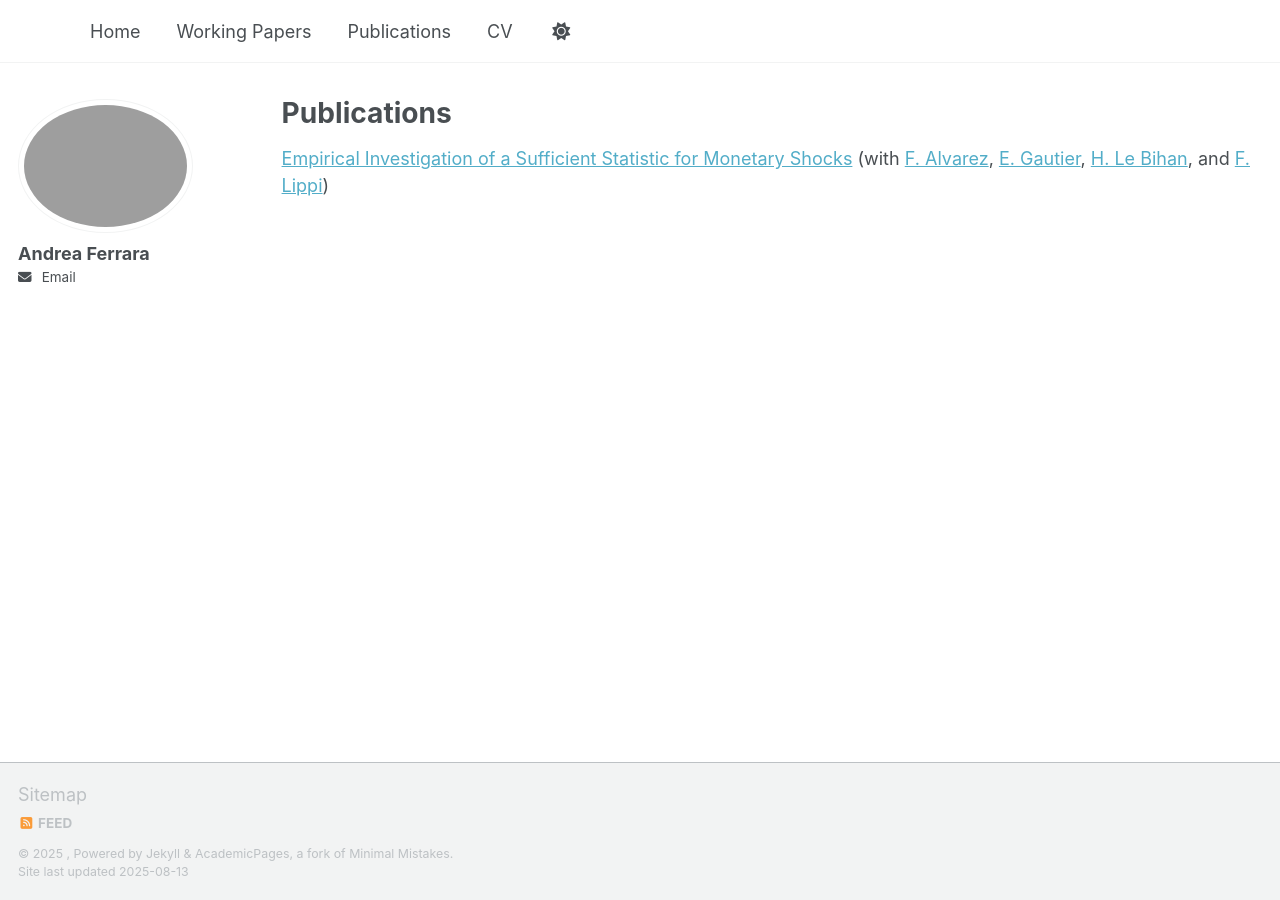
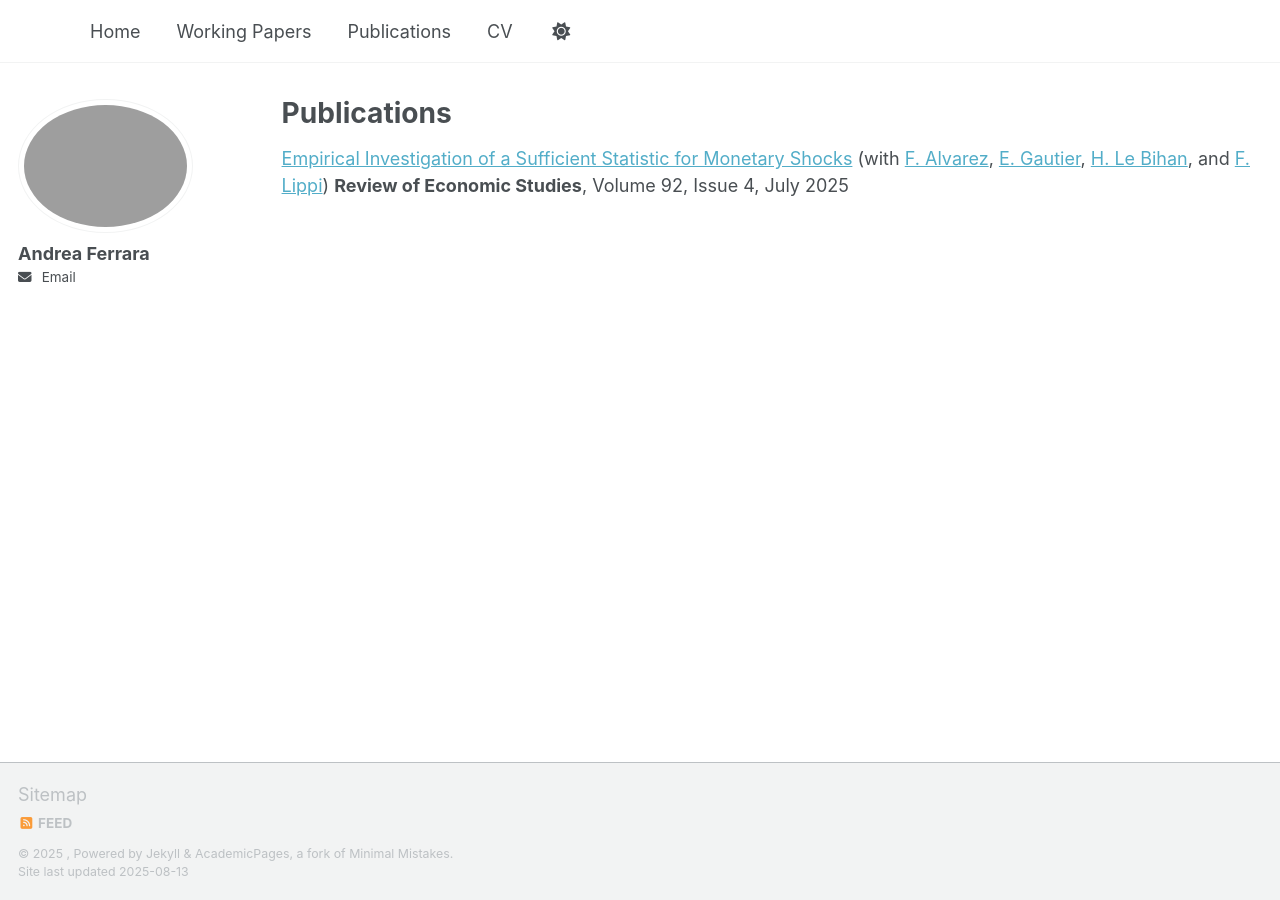
Before and after one commit to AndreaFerrara1997/AndreaFerrara1997.github.io, a Jekyll site: the page built from _pages/publications.md, in a window 1280 px wide. Built offline with Jekyll 4.4.1, drawn with Linux system fonts in a browser that asks for light colours; a script that is not in the unit is left out.

Commit message:
Update publications.md

```diff
--- a/_pages/publications.md
+++ b/_pages/publications.md
@@ -6,3 +6,4 @@ author_profile: true
 ---
 
 [Empirical Investigation of a Sufficient Statistic for Monetary Shocks](/files/Restud2025) (with [F. Alvarez](https://alvarezfernando.com), [E. Gautier](https://sites.google.com/site/erwangautiereconomics/), [H. Le Bihan](https://www.banque-france.fr/en/herve-le-bihan), and [F. Lippi](https://sites.google.com/view/francesco-lippi/bio))
+**Review of Economic Studies**, Volume 92, Issue 4, July 2025
```
